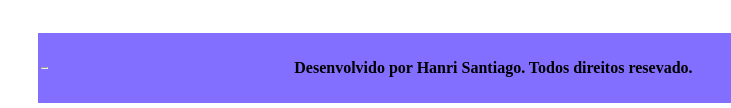
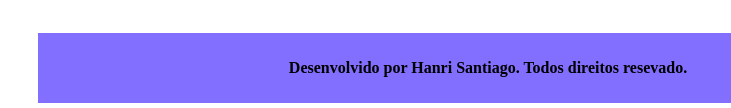
Before and after one commit to Hanri-tech/Project-Unes, a plain HTML site: page QuemSomos.html in a window 1280 px wide. Shown: the part 742-850 px from the top of the page, 152-883 px from the left. Drawn offline with Linux system fonts and the light colour scheme.

Commit message:
alterado os rodape da paginas, foi excluido a linha e posicionado melhor o rodape da pagina

```diff
--- a/QuemSomos.html
+++ b/QuemSomos.html
@@ -58,7 +58,7 @@
         <table border="0" width="900" height="70" align="center" style="background-color:#836FFF;">
 
             <tr align="center">
-                <td><hr></td>
+
                 <td><strong>Desenvolvido por Hanri Santiago. Todos direitos resevado.</strong></td>
             </tr>
         </table>
```
Also changed, not shown: Contato.html (+1 -1 lines).
